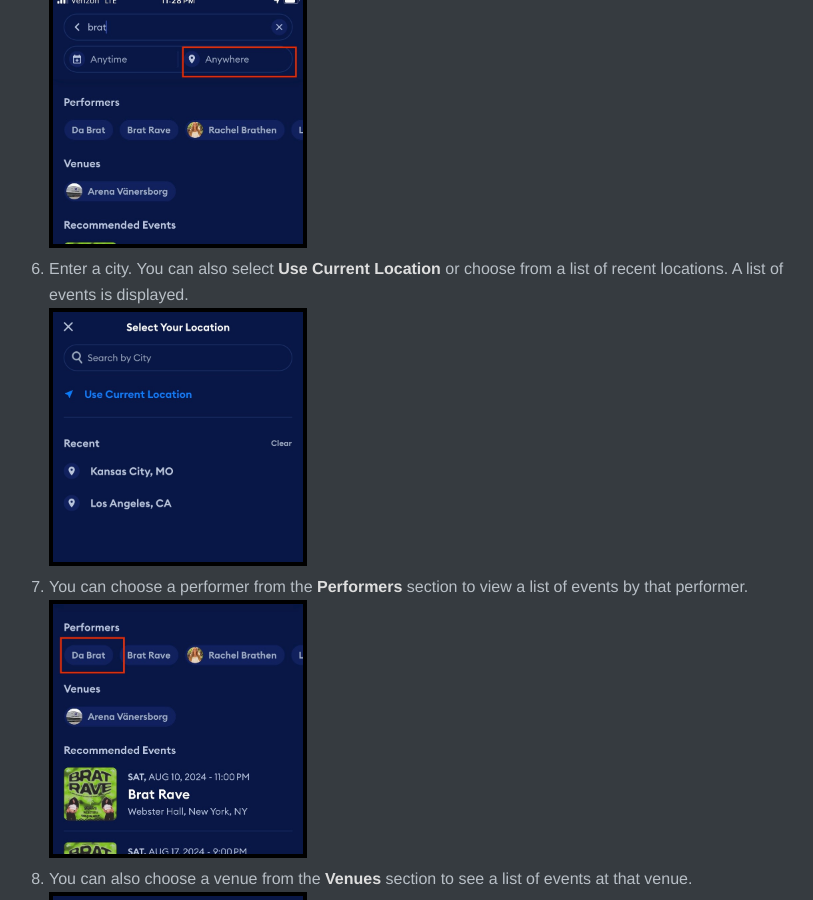
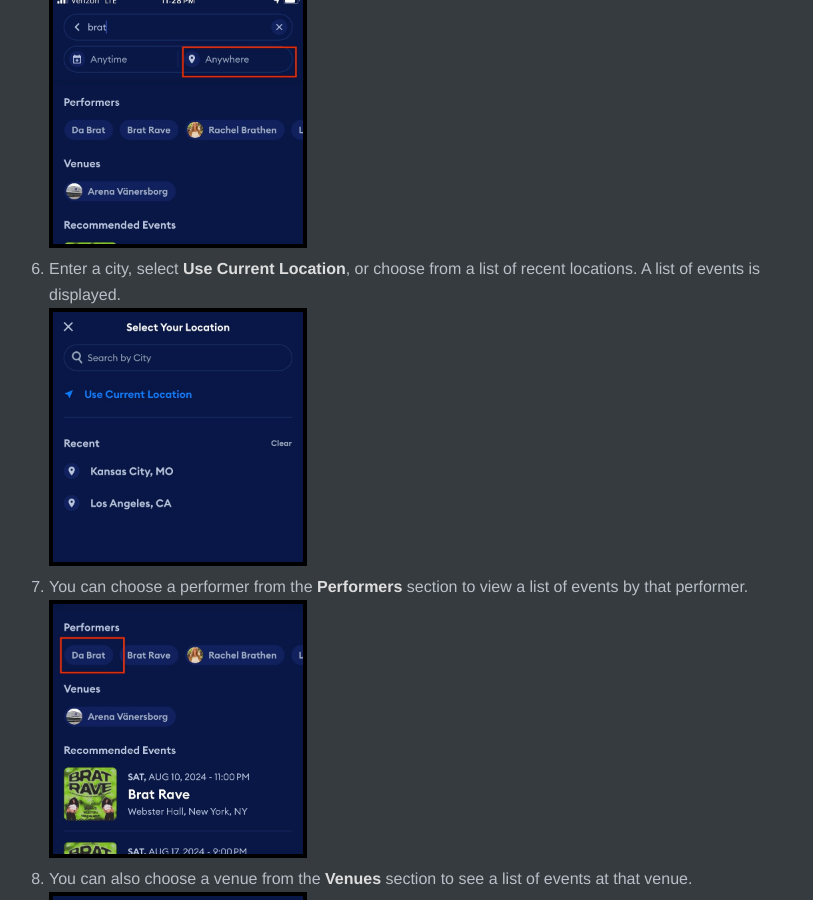
Before and after one commit to Jack-Walton/jack-walton.github.io, a Jekyll site: the page built from AXS/search_for_event.md, in a window 1280 px wide and 900 px high, scrolled down 1594 px. Shown: the whole window, without its empty margins (21-834 px from the left). Built offline with Jekyll 4.4.1, drawn with Linux system fonts in a browser that asks for light colours.

Commit message:
Proofread
I used generative AI to identify any major typos and such.

```diff
--- a/AXS/search_for_event.md
+++ b/AXS/search_for_event.md
@@ -29,7 +29,7 @@ Complete the following steps to search for events:
     <li>Select the <strong>location</strong> box.</li>
     <img src="{{ site.baseurl }}/AXS/pictures/search_for_events/search_for_events_step_5.jpg"
     alt="Step 5" width="250"/>
-    <li>Enter a city. You can also select <strong>Use Current Location</strong> or choose from a list of recent locations. A list of events is displayed.</li>
+    <li>Enter a city, select <strong>Use Current Location</strong>, or choose from a list of recent locations. A list of events is displayed.</li>
     <img src="{{ site.baseurl }}/AXS/pictures/search_for_events/search_for_events_step_6.jpg"
     alt="Step 6" width="250"/>
     <li>You can choose a performer from the <strong>Performers</strong> section to view a list of events by that performer.</li>
```
Also changed, not shown: AXS/buy_tickets.md (+2 -2 lines), AXS/sign_in.md (+1 -1 lines).
